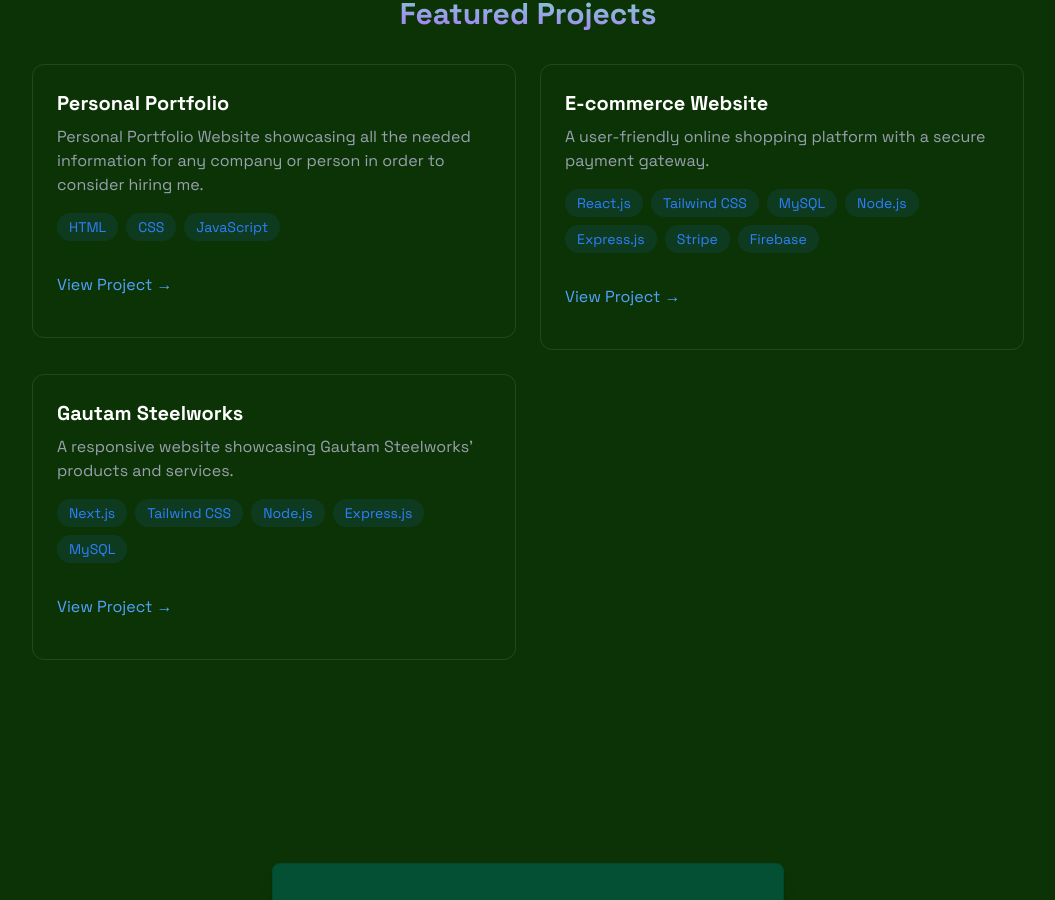
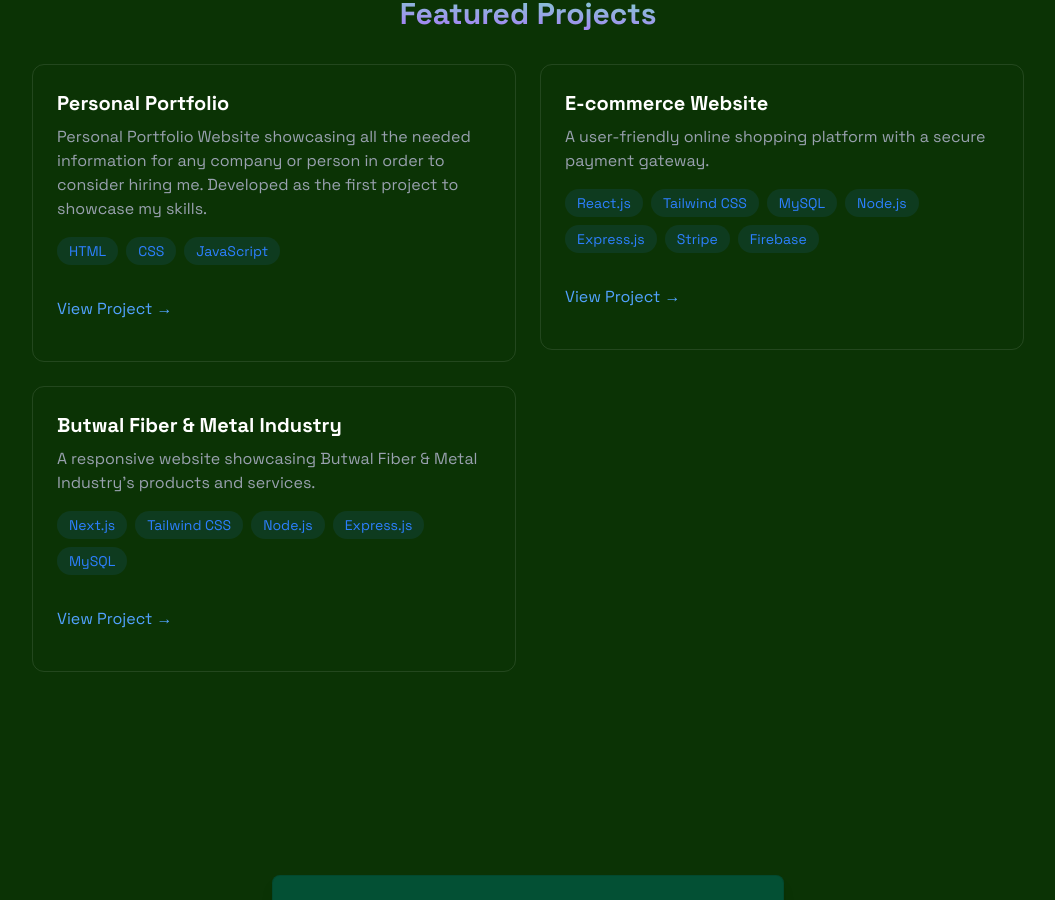
Before and after one commit to chirang56/chiran.me, a React (Vite) app: page / in a window 1280 px wide. Shown: the part 1740-2640 px from the top of the page, without its empty margins (112-1167 px from the left). Built offline with nearby package versions, Linux system fonts and the light colour scheme.

Commit message:
content: revise project descriptions for clarity

```diff
--- a/src/components/sections/Projects.jsx
+++ b/src/components/sections/Projects.jsx
@@ -34,7 +34,7 @@ export const Projects = () => {
   const projects = [
     {
       title: "Personal Portfolio",
-      description: "Personal Portfolio Website showcasing all the needed information for any company or person in order to consider hiring me.",
+      description: "Personal Portfolio Website showcasing all the needed information for any company or person in order to consider hiring me. Developed as the first project to showcase my skills.",
       techStack: ["HTML", "CSS", "JavaScript"],
       link: "https://chirang56me.netlify.app/"
     },
@@ -45,8 +45,8 @@ export const Projects = () => {
       link: "https://matdash-frontend.vercel.app/"
     },
     {
-      title: "Gautam Steelworks",
-      description: "A responsive website showcasing Gautam Steelworks' products and services.",
+      title: "Butwal Fiber & Metal Industry",
+      description: "A responsive website showcasing Butwal Fiber & Metal Industry's products and services.",
       techStack: ["Next.js", "Tailwind CSS", "Node.js", "Express.js", "MySQL"],
       link: "https://gautam-steelworks.vercel.app/en"
     },
```
